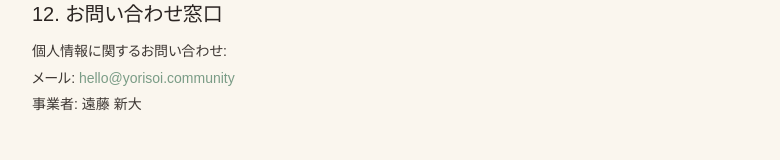
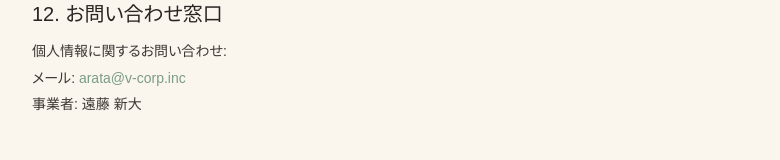
Before and after one commit to vcorp-endoarata/V-Corp, a Next.js app in the folder products/yorisoi/web/: page /legal/privacy in a window 1280 px wide. Shown: the part 2499-2659 px from the top of the page, without its empty margins (248-1028 px from the left). Built offline with nearby package versions, Linux system fonts and the light colour scheme; a web font is replaced by a local one.

Commit message:
Email unification: privacy + tokutei + email template

```diff
--- a/products/yorisoi/web/app/legal/privacy/page.tsx
+++ b/products/yorisoi/web/app/legal/privacy/page.tsx
@@ -149,10 +149,10 @@ const SECTIONS: { title: string; body: React.ReactNode }[] = [
         <p>
           メール:{" "}
           <a
-            href="mailto:hello@yorisoi.community"
+            href="mailto:arata@v-corp.inc"
             className="text-sage hover:underline"
           >
-            hello@yorisoi.community
+            arata@v-corp.inc
           </a>
         </p>
         <p>事業者: 遠藤 新大</p>
--- a/products/yorisoi/web/app/legal/tokutei/page.tsx
+++ b/products/yorisoi/web/app/legal/tokutei/page.tsx
@@ -20,9 +20,9 @@ const ROWS: [string, React.ReactNode][] = [
     <a
       key="m"
       className="text-sage hover:underline"
-      href="mailto:hello@yorisoi.community"
+      href="mailto:arata@v-corp.inc"
     >
-      hello@yorisoi.community
+      arata@v-corp.inc
     </a>,
   ],
   [
--- a/products/yorisoi/web/supabase/email-templates/change-email.html
+++ b/products/yorisoi/web/supabase/email-templates/change-email.html
@@ -48,7 +48,7 @@ Body (本文): 以下の <html> を全コピーして貼り付け
       <p style="font-size: 12px; color: #8a857d; line-height: 1.8; margin: 0;">
         心当たりがない場合は、このメールを無視してください。<br>
         アカウントの安全性に問題があると感じたら、
-        <a href="mailto:hello@yorisoi.community" style="color: #5a7e5a;">hello@yorisoi.community</a>
+        <a href="mailto:arata@v-corp.inc" style="color: #5a7e5a;">arata@v-corp.inc</a>
         までご連絡ください。
       </p>
 
```
